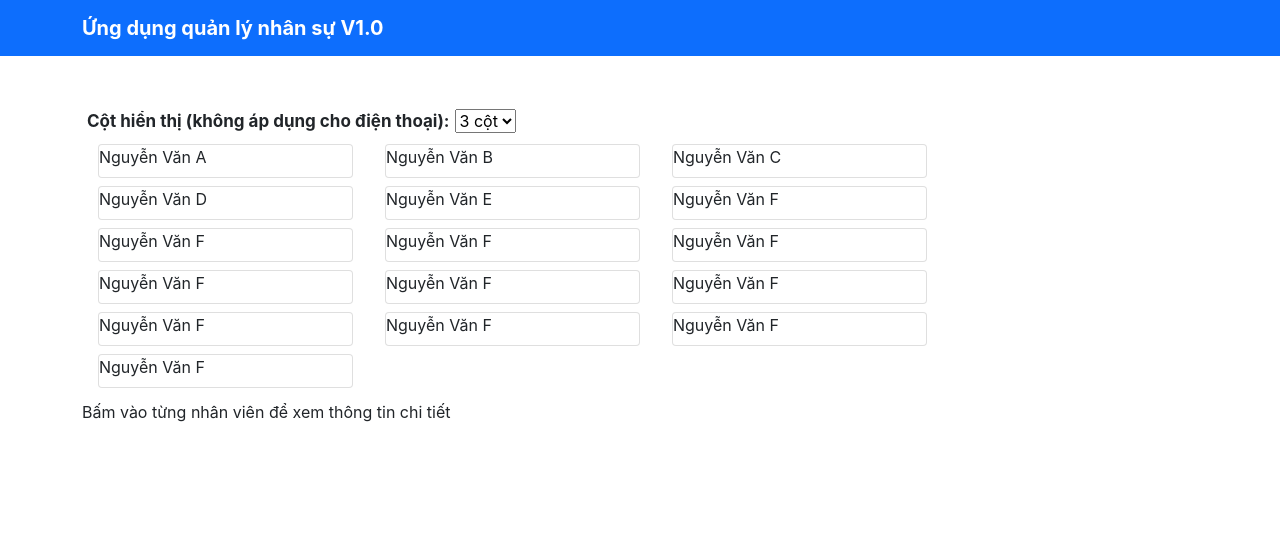
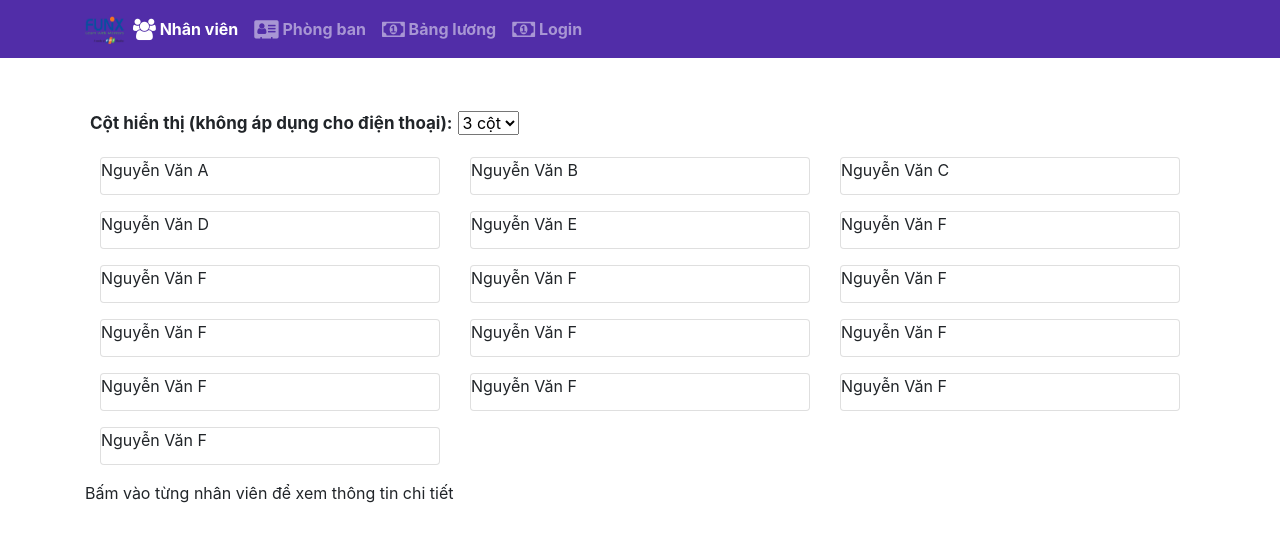
Before and after one commit to Binhbong37/asm1, a React (Create React App) app: page / in a window 1280 px wide. Shown: the top 542 px of the page. Built offline with nearby package versions, Linux system fonts and the light colour scheme.

Commit message:
3. Refactor lại header

```diff
--- a/package.json
+++ b/package.json
@@ -6,7 +6,7 @@
         "@testing-library/jest-dom": "^5.11.4",
         "@testing-library/react": "^11.1.0",
         "@testing-library/user-event": "^12.1.10",
-        "bootstrap": "^5.1.2",
+        "bootstrap": "^4.6.1",
         "bootstrap-social": "5.1.1",
         "dateformat": "^5.0.1",
         "font-awesome": "4.7.0",
--- a/src/App.js
+++ b/src/App.js
@@ -1,4 +1,5 @@
 import React from 'react';
+import { BrowserRouter, Route, Switch } from 'react-router-dom';
 
 import './App.css';
 import Header from './Component/HeaderComp';
@@ -6,10 +7,14 @@ import StaffList from './Component/StaffListComponent';
 
 const App = () => {
     return (
-        <div>
-            <Header />
-            <StaffList />
-        </div>
+        <BrowserRouter>
+            <>
+                <Header />
+                <Switch>
+                    <Route exact path={'/'} component={() => <StaffList />} />
+                </Switch>
+            </>
+        </BrowserRouter>
     );
 };
 
--- a/src/Component/HeaderComp.js
+++ b/src/Component/HeaderComp.js
@@ -1,18 +1,86 @@
-import React from 'react';
-import { Navbar, NavbarBrand } from 'reactstrap';
+import React, { Component } from 'react';
+import {
+    Navbar,
+    NavbarBrand,
+    NavItem,
+    Collapse,
+    NavbarToggler,
+    Nav,
+} from 'reactstrap';
+import { NavLink } from 'react-router-dom';
 
-const Header = () => {
+class Header extends Component {
+    constructor(props) {
+        super(props);
+
+        this.state = {
+            isNavOpen: false,
+        };
+        this.toggleNav = this.toggleNav.bind(this);
+    }
+    toggleNav() {
+        this.setState({ isNavOpen: !this.state.isNavOpen });
+    }
+
+    hanleCloseNav = () => {
+        this.setState({ isNavOpen: false });
+    };
+    render() {
         return (
-        <div>
-            <Navbar dark color="primary">
+            <React.Fragment>
+                <Navbar dark expand="md">
                     <div className="container">
-                    <NavbarBrand href="/">
-                        Ứng dụng quản lý nhân sự V1.0
+                        <NavbarToggler onClick={this.toggleNav} />
+                        <NavbarBrand className="mr-auto" href="/">
+                            <img
+                                src="asset/images/logo.png"
+                                height="30"
+                                width="40"
+                                alt="/"
+                            />
                         </NavbarBrand>
+                        <Collapse isOpen={this.state.isNavOpen} navbar>
+                            <Nav navbar>
+                                <NavItem onClick={() => this.hanleCloseNav()}>
+                                    <NavLink exact className="nav-link" to="/">
+                                        <span className="fa fa-users fa-lg"></span>{' '}
+                                        Nhân viên
+                                    </NavLink>
+                                </NavItem>
+                                <NavItem onClick={this.hanleCloseNav}>
+                                    <NavLink
+                                        className="nav-link"
+                                        to="/phong-ban"
+                                    >
+                                        <span className="fa fa-address-card fa-lg"></span>{' '}
+                                        Phòng ban
+                                    </NavLink>
+                                </NavItem>
+                                <NavItem onClick={this.hanleCloseNav}>
+                                    <NavLink
+                                        className="nav-link"
+                                        to="/bang-luong"
+                                    >
+                                        <span className="fa fa-money fa-lg"></span>{' '}
+                                        Bảng lương
+                                    </NavLink>
+                                </NavItem>
+                                <NavItem onClick={this.hanleCloseNav}>
+                                    <NavLink
+                                        className="nav-link"
+                                        to="/form-Login"
+                                    >
+                                        <span className="fa fa-money fa-lg"></span>{' '}
+                                        Login
+                                    </NavLink>
+                                </NavItem>
+                            </Nav>
+                        </Collapse>
                     </div>
                 </Navbar>
-        </div>
+            </React.Fragment>
         );
-};
+    }
+}
 
 export default Header;
--- a/src/Component/StaffListComponent.js
+++ b/src/Component/StaffListComponent.js
@@ -57,8 +57,8 @@ class StaffList extends Component {
                 <div
                     key={staff.id}
                     className={`col-5 col-md-${
-                        showNumCol === 1 ? 3 : showNumCol === 2 ? 5 : 2
-                    } m-1`}
+                        showNumCol === 1 ? 4 : showNumCol === 2 ? 6 : 2
+                    } my-2`}
                     onClick={() => this.handleTakeDetailStaff(staff)}
                 >
                     <Card className="hover1">
@@ -80,7 +80,7 @@ class StaffList extends Component {
                     >
                         <option value={'1'}>3 cột</option>
                         <option value={'2'}>2 cột</option>
-                        <option value={'3'}>5 cột</option>
+                        <option value={'3'}>6 cột</option>
                     </select>
                 </div>
                 <div className="row">{menu}</div>
```
Lines whose indentation alone changed are shown as unchanged.
